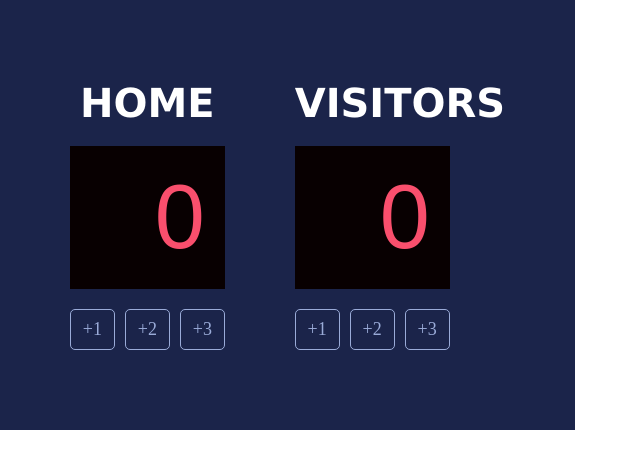
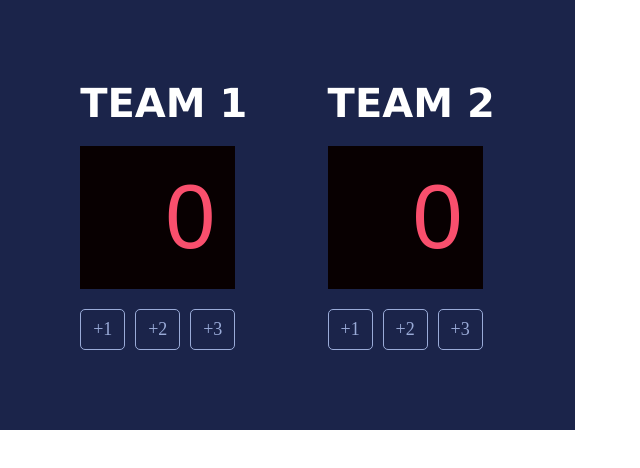
Before and after one commit to gitdb/Basketball-scorecard, a website built with Vite: page index.html in a window 1280 px wide. Shown: the whole page, without its empty margins (0-640 px from the left). Built offline with nearby package versions, Linux system fonts and the light colour scheme; a web font is replaced by a local one.

Commit message:
Update index.html

```diff
--- a/index.html
+++ b/index.html
@@ -10,7 +10,7 @@
     <body>
         <div class="container">
             <div>
-                <h3>HOME</h3>
+                <h3>TEAM 1</h3>
                 <div class="score">
                     <h4 id="scoreHome-el"></h4>
                 </div>
@@ -21,7 +21,7 @@
                 </div>
             </div>
             <div>
-                <h3>VISITORS</h3>
+                <h3>TEAM 2</h3>
                 <div class="score">
                     <h4 id="scoreGuest-el"></h4>
                 </div>
```
